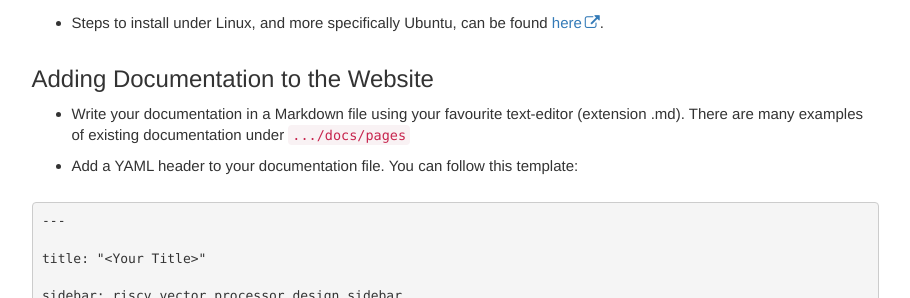
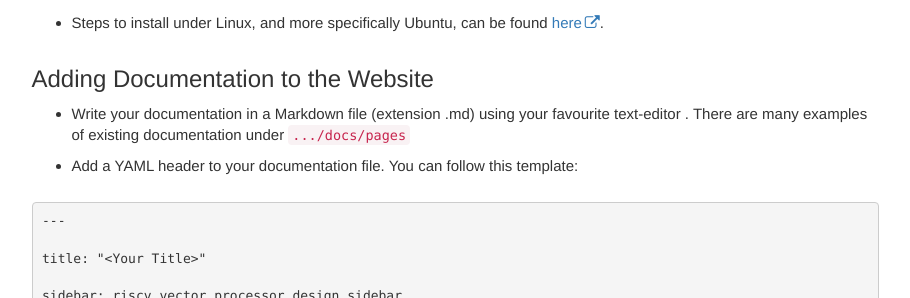
Before and after one commit to mfkiwl/RISC-V_Vector_Accelerator_For_ML, a Jekyll site: the page built from docs/pages/Guides/Guide-AddingDocumentation.md, in a window 1280 px wide and 900 px high, scrolled down 5337 px. Shown: the part 155-453 px from the top of the window, without its empty margins (331-1241 px from the left). Built offline with Jekyll 4.4.1, drawn with Linux system fonts in a browser that asks for light colours; comment, search, counter and statistics services are not loaded.

````diff
--- a/docs/pages/Guides/Guide-AddingDocumentation.md
+++ b/docs/pages/Guides/Guide-AddingDocumentation.md
@@ -49,7 +49,7 @@ folder: Guides
 
 ## Adding Documentation to the Website
 
-- Write your documentation in a Markdown file using your favourite text-editor (extension .md). There are many examples of existing documentation under `.../docs/pages`
+- Write your documentation in a Markdown file (extension .md) using your favourite text-editor . There are many examples of existing documentation under `.../docs/pages`
 - Add a YAML header to your documentation file. You can follow this template:
 
 ```YAML
````
